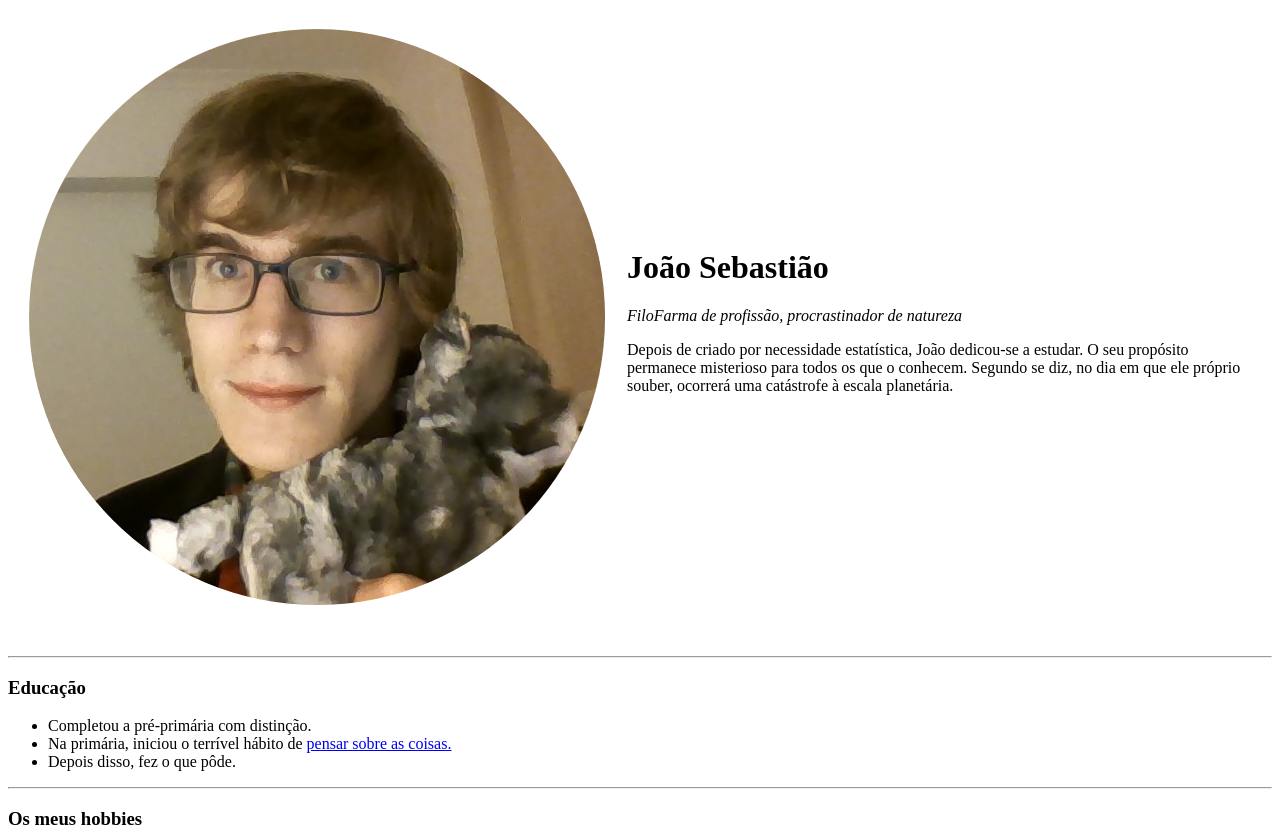
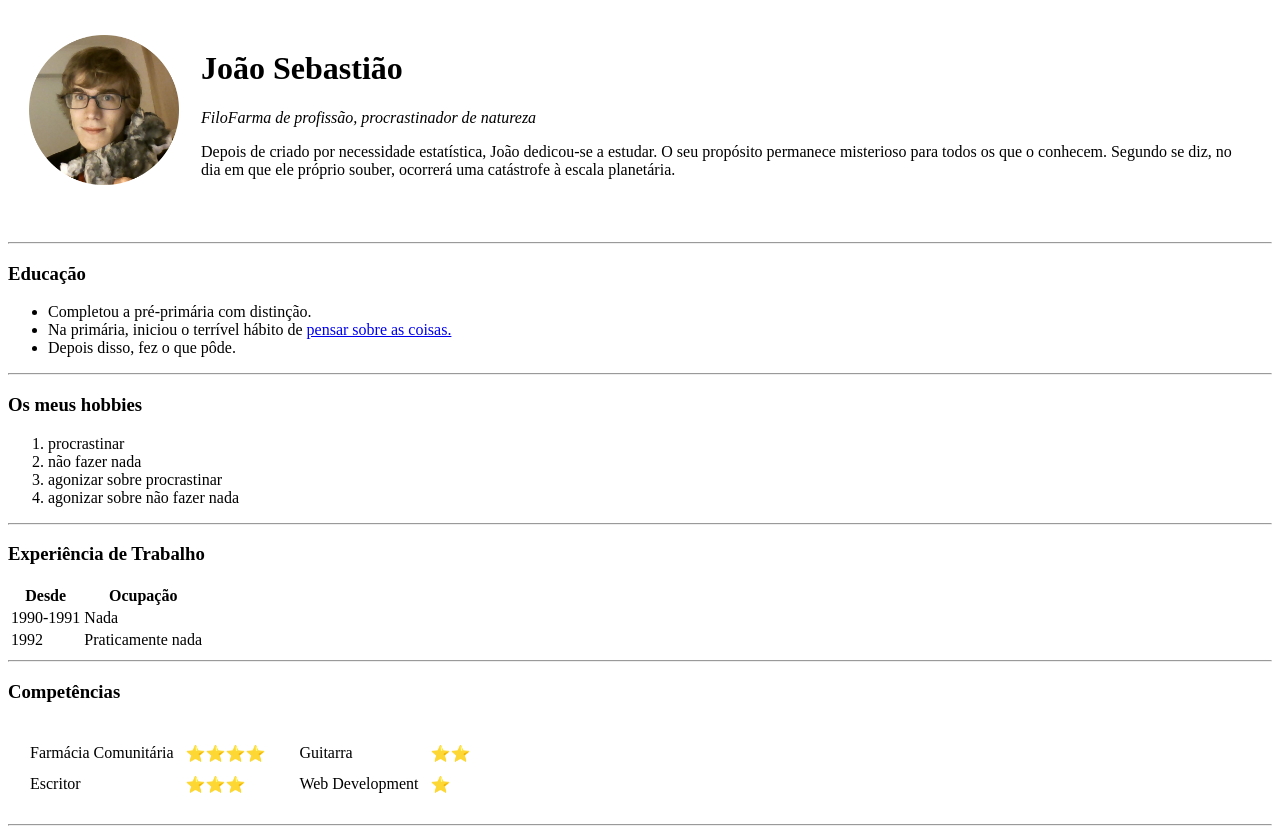
Before and after one commit to joaosebs/cv, a plain HTML site: page index.html in a window 1280 px wide. Shown: the top 833 px of the page. Drawn offline with Linux system fonts and the light colour scheme.

Commit message:
Reducing image size

```diff
--- a/index.html
+++ b/index.html
@@ -10,7 +10,7 @@
 <body>
     <table cellspacing="20">
         <tr>
-            <td><img src="circle-cropped.png" alt="Cara feia"></td>
+            <td><img src="circle-cropped.png" height="150px" width="150px" alt="Cara feia"></td>
             <td>    <h1>João Sebastião</h1>
     <p><em>FiloFarma de profissão, procrastinador de natureza</em></p>
         <p>Depois de criado por necessidade estatística, João dedicou-se a estudar.
```
